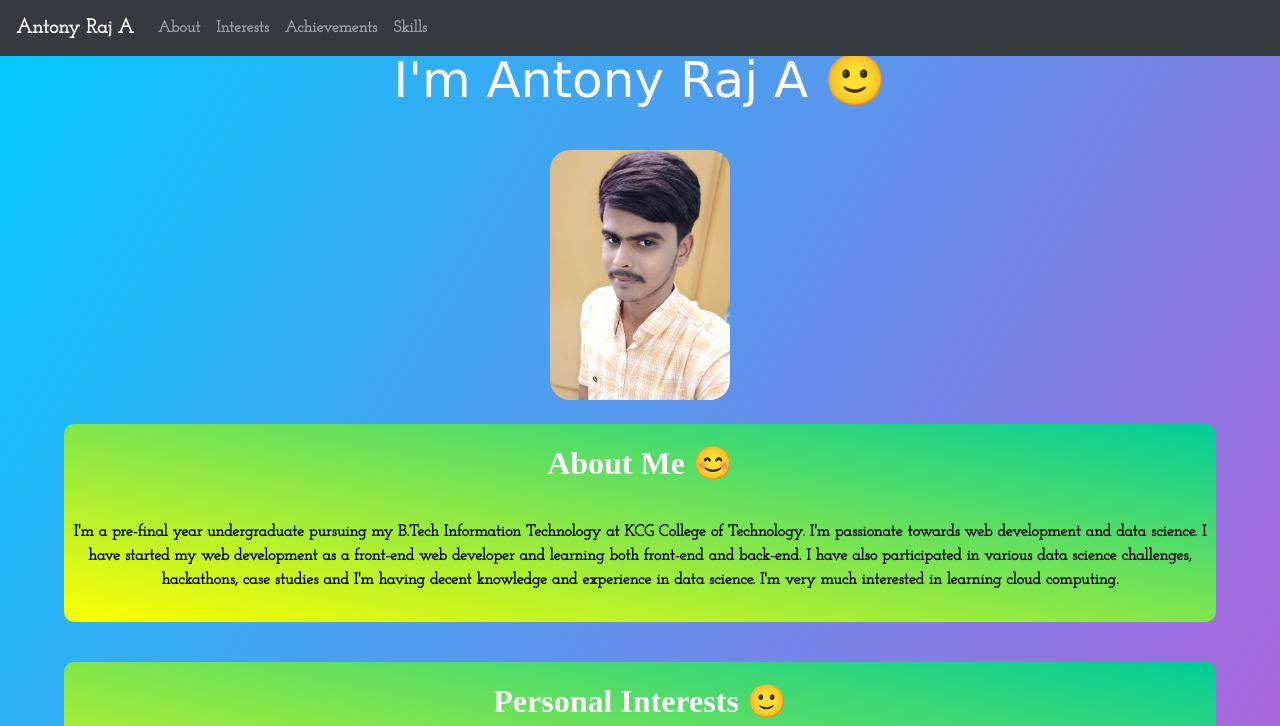
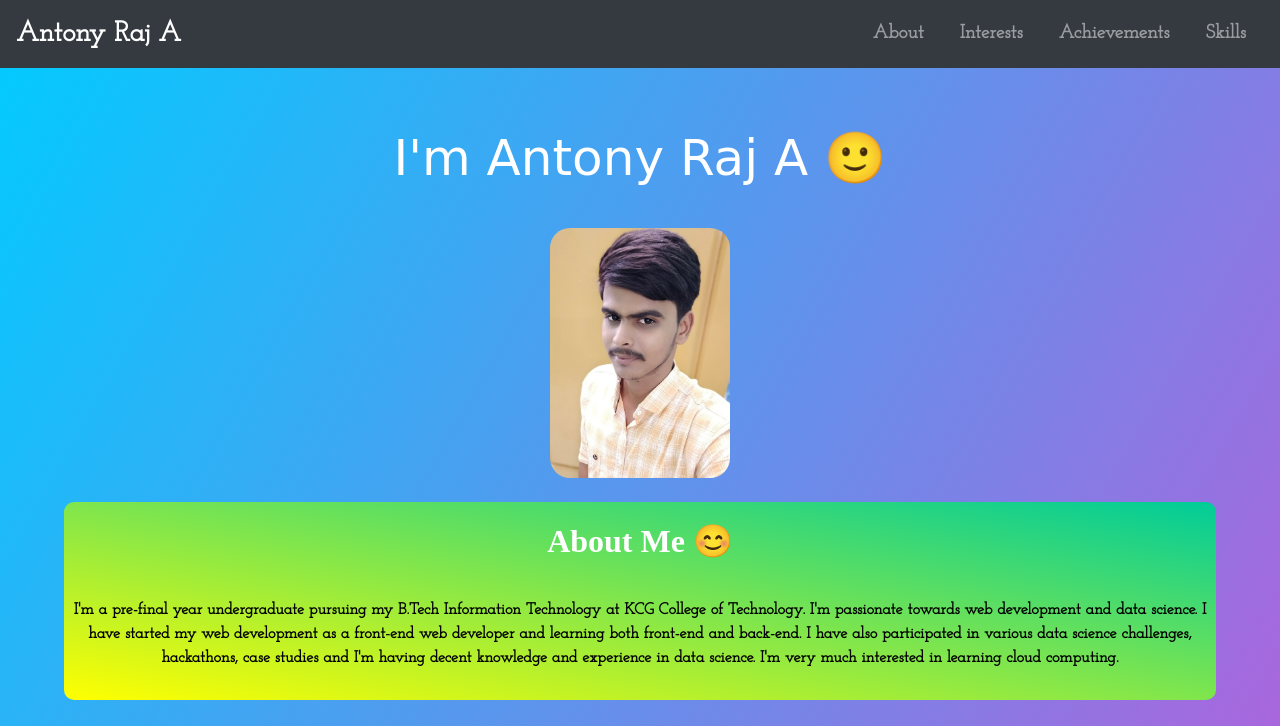
Before and after one commit to antonyanto/Portfolio, a plain HTML site: page index.html in a window 1280 px wide. Shown: the top 726 px of the page. Drawn offline with nearby package versions, Linux system fonts and the light colour scheme; a web font is replaced by a local one.

Commit message:
Final Update

```diff
--- a/index.html
+++ b/index.html
@@ -24,13 +24,13 @@
   </head>
   <body>
     <nav id="custom-navbar" class="navbar navbar-expand-sm fixed-top navbar-dark bg-dark">
-      <a class="navbar-brand" href="#">Antony Raj A</a>
+      <a style="font-size: 1.75rem;" class="navbar-brand" href="#">Antony Raj A</a>
       <button class="navbar-toggler" type="button" data-toggle="collapse" data-target="#navbarNav"
       aria-controls="navbarNav" aria-expanded="false" aria-label="Toggle navigation">
         <span class="navbar-toggler-icon"></span>
       </button>
-      <div class="collapse navbar-collapse" id="navbarNav">
-        <ul class="navbar-nav align-items-end">
+      <div class="collapse navbar-collapse justify-content-end" id="navbarNav">
+        <ul class="navbar-nav">
           <li class="nav-item">
             <a class="nav-link" href="#About_Me">About <span class="sr-only">(current)</span></a>
           </li>
@@ -98,7 +98,7 @@
           <p>Virtusa Jatayu Hackathon - <b>Idea got Shortlisted</b></p>
           <p>PALS Analyze Case Study Event - <b>won the case study</b></p>
         </div>
-      </div> <br>
+      </div> <br> <br>
     </section>
 
     <section id="Education">
--- a/styles/master.css
+++ b/styles/master.css
@@ -12,6 +12,7 @@ body {
 
 .page-header {
   border:0px;
+  margin-top: 8rem;
 }
 
 #main_title {
@@ -81,3 +82,8 @@ body {
   font-family: 'Josefin Slab', serif;
   padding: 30px 0px;
 }
+
+ul li {
+  margin: 0px 10px;
+  font-size: 1.20rem;
+}
```
Also changed, not shown: 1 other file.
